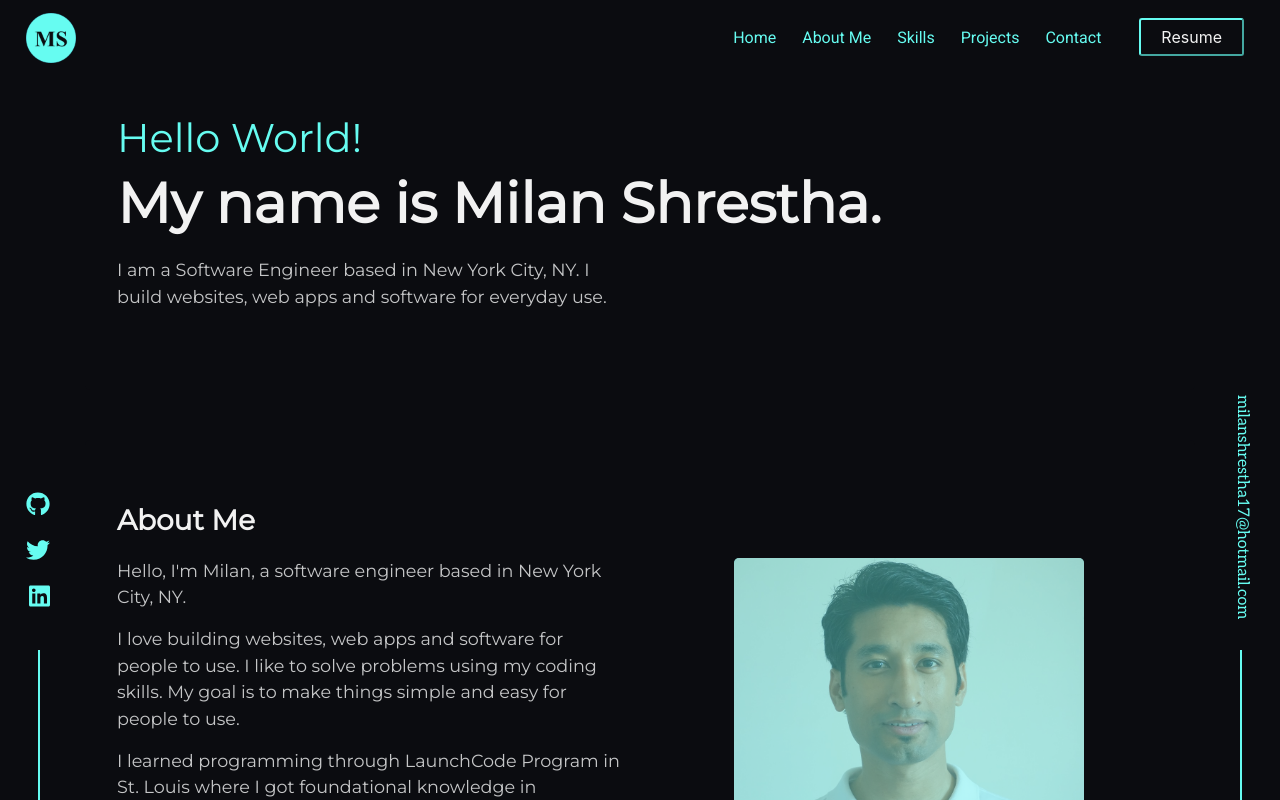
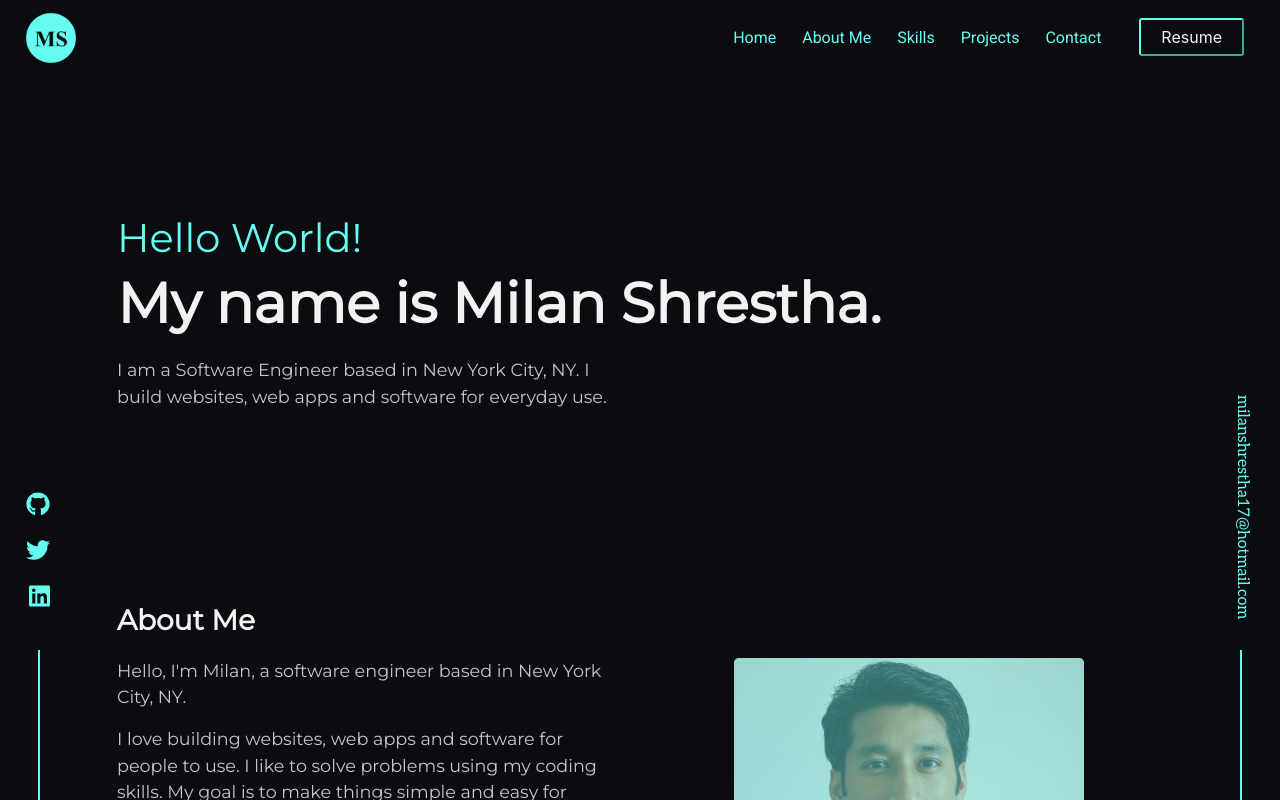
Before and after one commit to milan-shrestha/portfolio-project, an Angular app: page / in a window 1280 px wide. Shown: the top 800 px of the page. Built offline with nearby package versions, Linux system fonts and the light colour scheme.

Commit message:
Modified home intro text margin

```diff
--- a/src/app/home/home.component.css
+++ b/src/app/home/home.component.css
@@ -11,3 +11,7 @@
 .display-4{
     color: var(--white);
 }
+
+.hello-text{
+    margin-top: 100px;
+}
--- a/src/app/home/home.component.html
+++ b/src/app/home/home.component.html
@@ -1,6 +1,6 @@
 <div class="container">
     <div class="jumbotron">
-        <h1 class="display-6">Hello World!</h1>
+        <h1 class="display-6 hello-text">Hello World!</h1>
         <h1 class="display-4 font-weight-bolder">My name is Milan Shrestha.</h1>
         <div class="home-text-container">
             <p class="lead">I am a Software Engineer based in New York City, NY. I build websites, web apps and software
```
